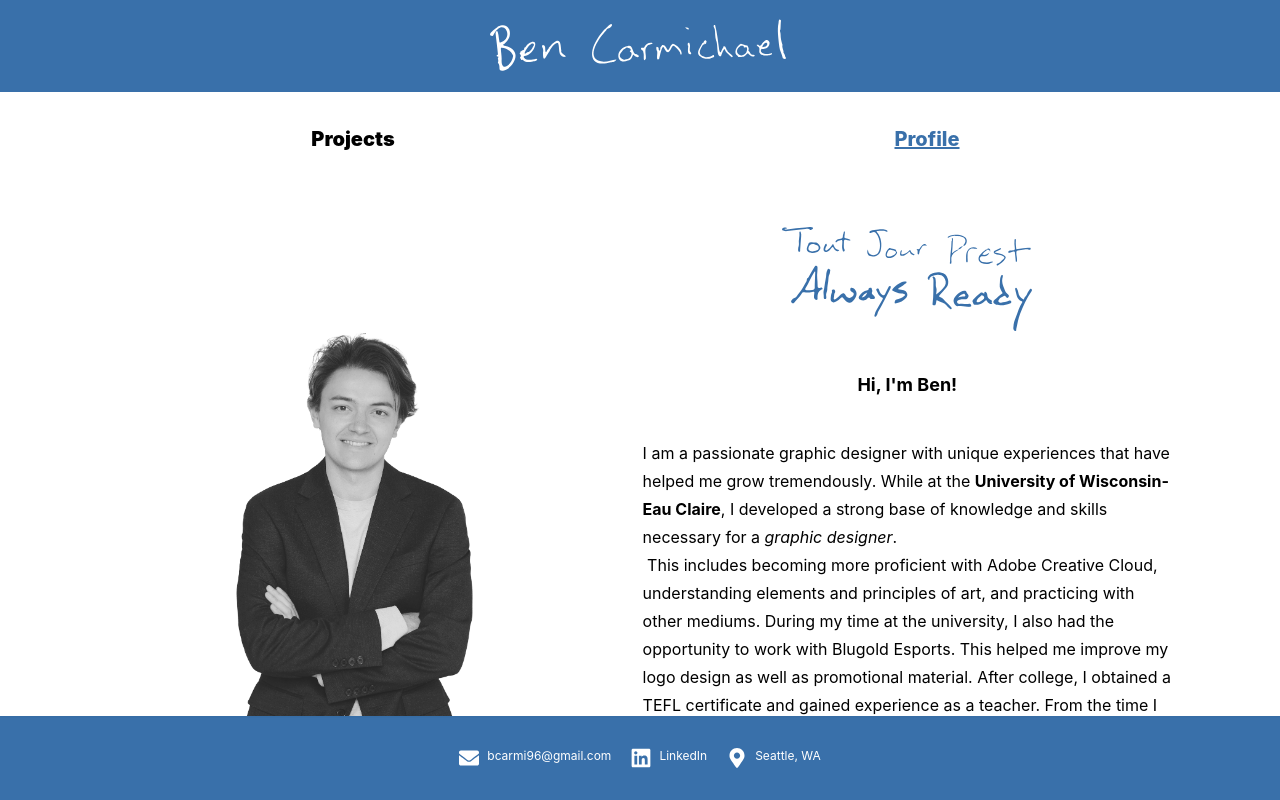
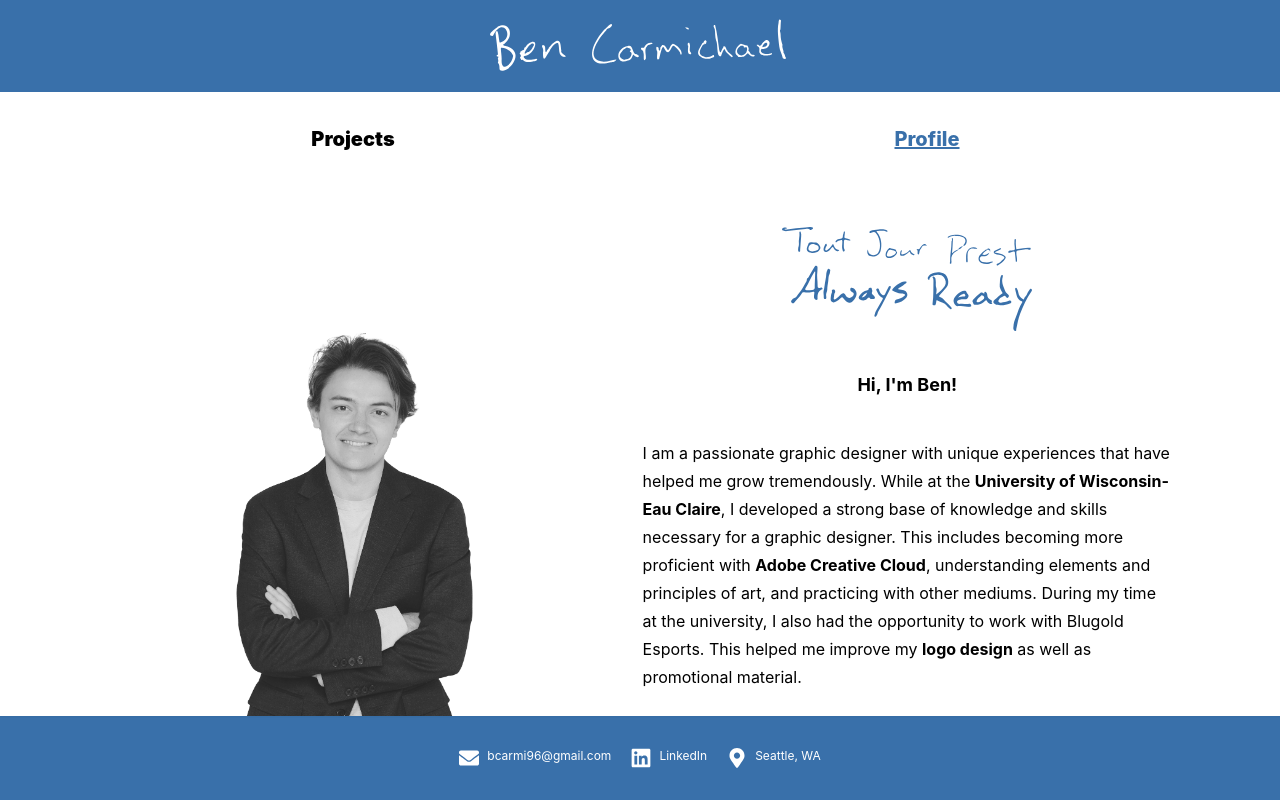
Before and after one commit to bencarmichael/Ben-s-Portfolio, a React (Create React App) app in the folder portfolio/: page / in a window 1280 px wide. Both pictures are taken after a click on the element "Profile". Built offline with nearby package versions, Linux system fonts and the light colour scheme.

Commit message:
decorated bio text

```diff
--- a/portfolio/src/pages/Profile.tsx
+++ b/portfolio/src/pages/Profile.tsx
@@ -18,21 +18,21 @@ const Profile = () => {
           <div className="w-full font-bold text-lg my-10">Hi, I'm Ben!</div>
           <div className="w-full font-normal text-left whitespace-pre-wrap leading-7">
             I am a passionate graphic designer with unique experiences that have
-            helped me grow tremendously. While at the{" "}
-            <b>University of Wisconsin-Eau Claire</b>, I developed a strong base
-            of knowledge and skills necessary for a <i>graphic designer</i>.{" "}
-            <br /> This includes becoming more proficient with Adobe Creative
-            Cloud, understanding elements and principles of art, and practicing
+            helped me grow tremendously. While at the
+            {" "}<b>University of Wisconsin-Eau Claire</b>, I developed a strong base
+            of knowledge and skills necessary for a graphic designer.
+             This includes becoming more proficient with <b>Adobe Creative
+            Cloud</b>, understanding elements and principles of art, and practicing
             with other mediums. During my time at the university, I also had the
             opportunity to work with Blugold Esports. This helped me improve my
-            logo design as well as promotional material. After college, I
-            obtained a TEFL certificate and gained experience as a teacher. From
-            the time I spent there, I vastly improved my communication skills as
+            {" "}<b>logo design</b> as well as promotional material. <br /><br /> After college, I
+            obtained a <b>TEFL certificate</b> and gained experience as a teacher. From
+            the time I spent there, I vastly improved my <b>communication skills</b> as
             it was necessary to convey information to parents, students, and
             coworkers who all came from different backgrounds. As a member of an
             R&D team, I learned how to work at a faster pace while still
-            producing high quality content such as student workbooks and
-            educational videos, as it was necessary to keep up with the
+            producing high quality content such as <b>student workbooks</b> and
+            {" "}<b>educational videos</b>, as it was necessary to keep up with the
             fast-paced environment. Overall, I have been very fortunate to have
             such unique and diverse experiences.
           </div>
```
